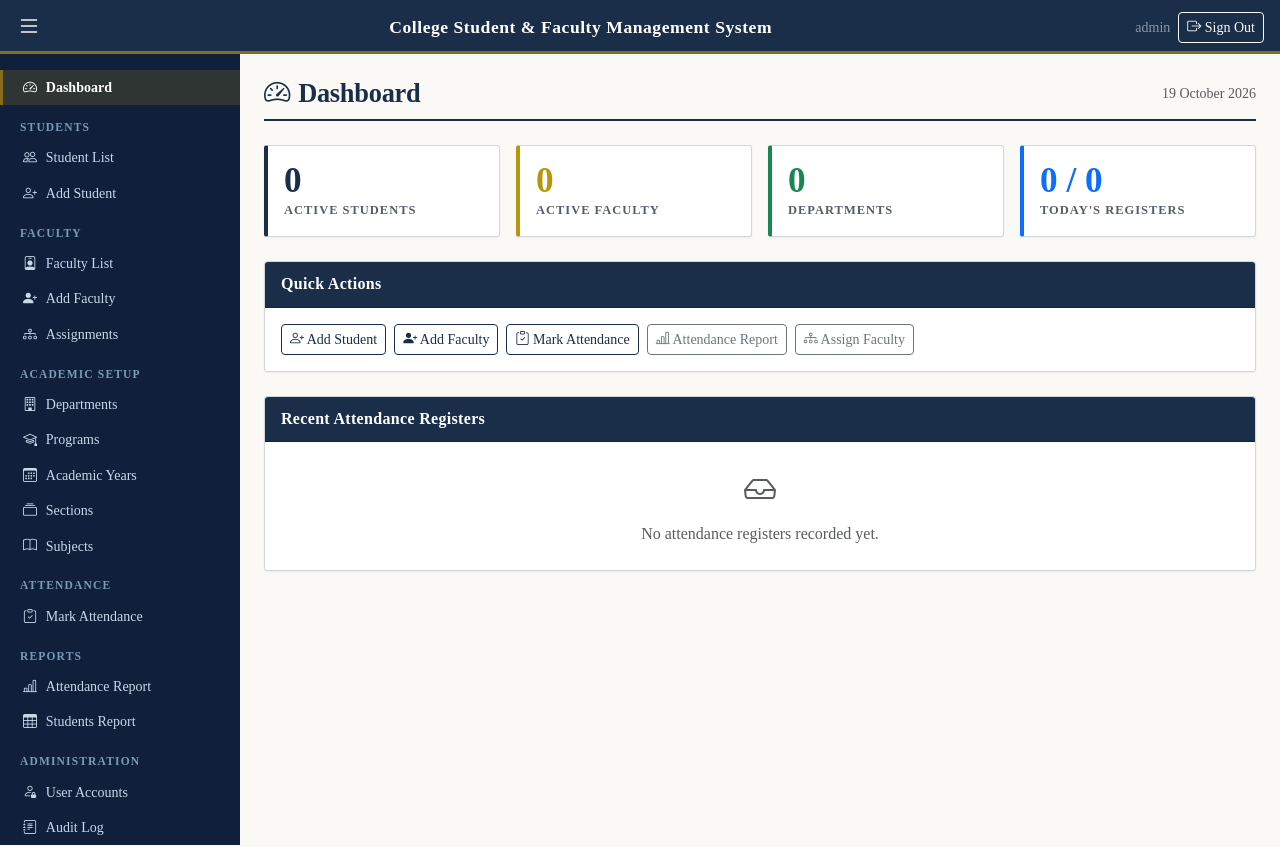
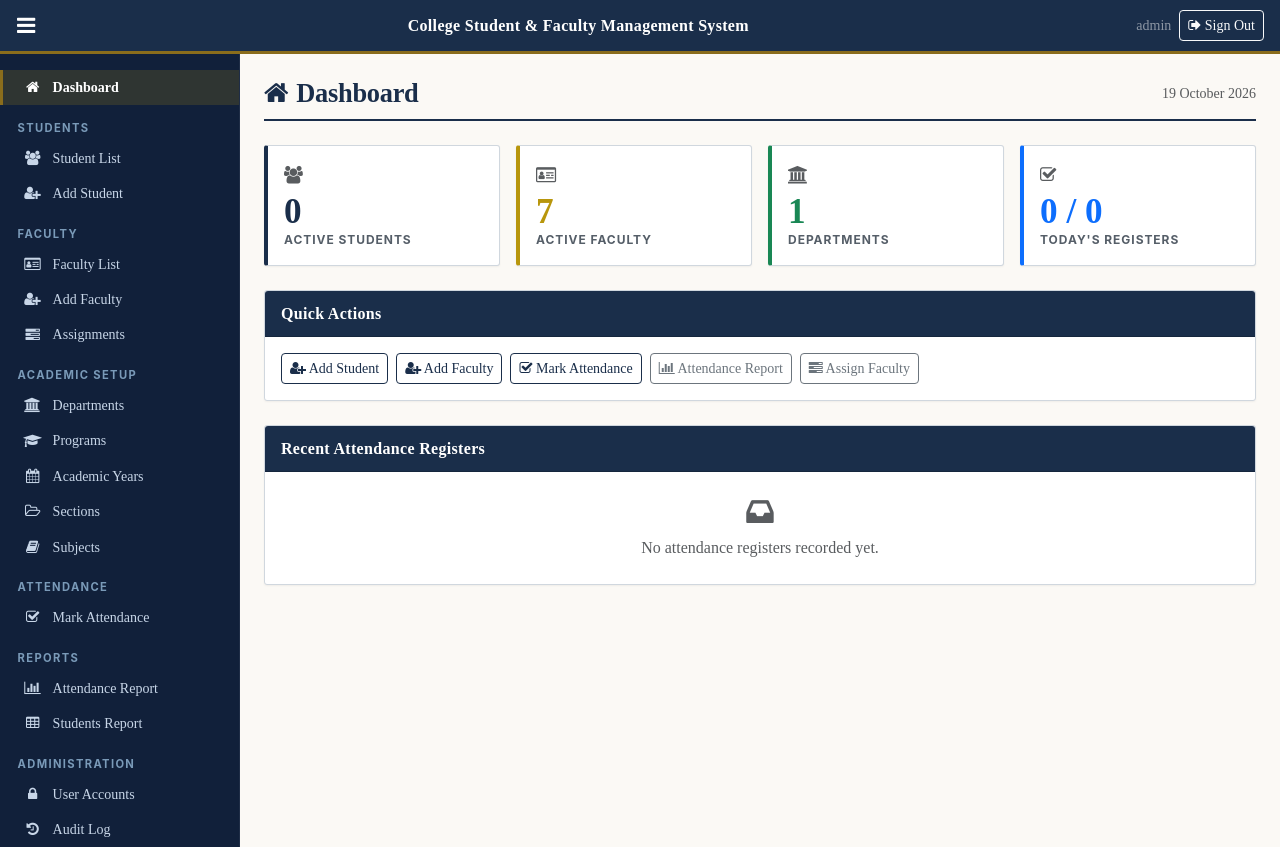
Before and after one commit to vishwajit-create/fg, a Flask app: page / in a window 1280 px wide. Run offline with Flask 3, Linux system fonts and the light colour scheme; a user stored in the database is signed in.

Commit message:
feat: seed real college data + human-crafted UI with FA4 icons

```diff
--- a/app/static/css/main.css
+++ b/app/static/css/main.css
@@ -45,9 +45,9 @@ body {
 }
 
 .navbar-top .navbar-brand {
-  font-family: var(--font-body);
-  font-size: 1.1rem;
-  letter-spacing: 0.03em;
+  font-family: var(--font-serif);
+  font-size: 1rem;
+  letter-spacing: 0.02em;
 }
 
 /* ---- Sidebar ---- */
@@ -63,18 +63,30 @@ body {
   flex-shrink: 0;
   transition: width 0.2s ease;
   overflow-x: hidden;
+  border-right: 1px solid rgba(255,255,255,0.06);
 }
 
 .sidebar-nav .nav-link {
   color: #c8d6e8;
-  padding: 0.45rem 1.25rem;
+  padding: 0.45rem 1.1rem;
   font-size: 0.875rem;
   display: flex;
   align-items: center;
-  gap: 0.55rem;
+  gap: 0;
   white-space: nowrap;
   border-left: 3px solid transparent;
   transition: background 0.15s, color 0.15s, border-color 0.15s;
+}
+
+/* Fixed-width icon column for perfect alignment */
+.sidebar-nav .nav-link .nav-icon,
+.sidebar-nav .nav-link .fa {
+  display: inline-block;
+  width: 1.5rem;
+  text-align: center;
+  margin-right: 0.5rem;
+  font-size: 0.9rem;
+  flex-shrink: 0;
 }
 
 .sidebar-nav .nav-link:hover {
@@ -92,11 +104,12 @@ body {
 
 .nav-section {
   color: #7a9ab8;
-  font-size: 0.72rem;
-  letter-spacing: 0.1em;
+  font-size: 0.7rem;
+  letter-spacing: 0.12em;
   text-transform: uppercase;
-  padding: 0.85rem 1.25rem 0.25rem;
+  padding: 0.9rem 1.1rem 0.25rem;
   font-weight: 700;
+  font-family: var(--font-sans);
 }
 
 /* ---- Collapsed sidebar ---- */
@@ -151,6 +164,11 @@ body {
   border-radius: var(--radius);
 }
 
+.stat-card .stat-icon {
+  font-size: 1.1rem;
+  color: var(--muted);
+}
+
 .stat-card .stat-value {
   font-size: 2.2rem;
   font-weight: bold;
@@ -161,27 +179,35 @@ body {
 
 
 .stat-card .stat-label {
-  font-size: 0.78rem;
+  font-size: 0.75rem;
   text-transform: uppercase;
   letter-spacing: 0.08em;
   color: var(--muted);
-  font-weight: 600;
+  font-weight: 700;
+  font-family: var(--font-sans);
 }
 
 /* ---- Tables ---- */
+.table {
+  border: 1px solid #bbb;
+}
+
 .table th {
-  font-size: 0.8rem;
+  font-size: 0.78rem;
   text-transform: uppercase;
   letter-spacing: 0.06em;
   color: var(--navy);
   border-bottom: 2px solid var(--navy);
+  border-top: 1px solid #bbb;
   vertical-align: middle;
   background: #f1ede4;
+  font-family: var(--font-sans);
 }
 
 .table td {
   vertical-align: middle;
   font-size: 0.9rem;
+  border-color: #d8d2c8;
 }
 
 .table-hover tbody tr:hover {
--- a/app/templates/base.html
+++ b/app/templates/base.html
@@ -7,8 +7,8 @@
 
   <!-- Bootstrap 5 -->
   <link rel="stylesheet" href="https://cdn.jsdelivr.net/npm/bootstrap@5.3.3/dist/css/bootstrap.min.css">
-  <!-- Bootstrap Icons -->
-  <link rel="stylesheet" href="https://cdn.jsdelivr.net/npm/bootstrap-icons@1.11.3/font/bootstrap-icons.min.css">
+  <!-- Font Awesome 4 (classic institutional icons) -->
+  <link rel="stylesheet" href="https://cdnjs.cloudflare.com/ajax/libs/font-awesome/4.7.0/css/font-awesome.min.css">
   <!-- Custom styles -->
   <link rel="stylesheet" href="{{ url_for('static', filename='css/main.css') }}">
   {% block extra_css %}{% endblock %}
@@ -19,13 +19,13 @@
 <!-- Top navigation bar -->
 <nav class="navbar navbar-dark navbar-top px-3 py-2 d-flex align-items-center justify-content-between">
   <button class="btn btn-link text-white p-0 sidebar-toggle" id="sidebarToggle" aria-label="Toggle navigation">
-    <i class="bi bi-list fs-4"></i>
+    <i class="fa fa-bars fa-lg"></i>
   </button>
   <span class="navbar-brand mb-0 fw-semibold">{{ institution_name }}</span>
   <div class="d-flex align-items-center gap-2">
     <span class="text-white-50 small d-none d-md-inline">{{ current_user.username }}</span>
     <a href="{{ url_for('auth.logout') }}" class="btn btn-sm btn-outline-light">
-      <i class="bi bi-box-arrow-right"></i> Sign Out
+      <i class="fa fa-sign-out"></i> Sign Out
     </a>
   </div>
 </nav>
@@ -38,7 +38,7 @@
       <li class="nav-item">
         <a class="nav-link {% if request.endpoint == 'main.dashboard' %}active{% endif %}"
            href="{{ url_for('main.dashboard') }}">
-          <i class="bi bi-speedometer2"></i> Dashboard
+          <i class="fa fa-home nav-icon"></i> Dashboard
         </a>
       </li>
 
@@ -47,13 +47,13 @@
       <li class="nav-item">
         <a class="nav-link {% if 'students' in request.endpoint %}active{% endif %}"
            href="{{ url_for('students.index') }}">
-          <i class="bi bi-people"></i> Student List
+          <i class="fa fa-users nav-icon"></i> Student List
         </a>
       </li>
       {% if current_user.is_admin() %}
       <li class="nav-item">
         <a class="nav-link" href="{{ url_for('students.add') }}">
-          <i class="bi bi-person-plus"></i> Add Student
+          <i class="fa fa-user-plus nav-icon"></i> Add Student
         </a>
       </li>
       {% endif %}
@@ -64,18 +64,18 @@
       <li class="nav-item">
         <a class="nav-link {% if request.endpoint and 'faculty.index' in request.endpoint %}active{% endif %}"
            href="{{ url_for('faculty.index') }}">
-          <i class="bi bi-person-badge"></i> Faculty List
+          <i class="fa fa-id-card-o nav-icon"></i> Faculty List
         </a>
       </li>
       {% if current_user.is_admin() %}
       <li class="nav-item">
         <a class="nav-link" href="{{ url_for('faculty.add') }}">
-          <i class="bi bi-person-plus-fill"></i> Add Faculty
+          <i class="fa fa-user-plus nav-icon"></i> Add Faculty
         </a>
       </li>
       <li class="nav-item">
         <a class="nav-link" href="{{ url_for('faculty.assignments') }}">
-          <i class="bi bi-diagram-3"></i> Assignments
+          <i class="fa fa-tasks nav-icon"></i> Assignments
         </a>
       </li>
       {% endif %}
@@ -85,27 +85,27 @@
       <li class="nav-section">Academic Setup</li>
       <li class="nav-item">
         <a class="nav-link" href="{{ url_for('academic.departments') }}">
-          <i class="bi bi-building"></i> Departments
+          <i class="fa fa-university nav-icon"></i> Departments
         </a>
       </li>
       <li class="nav-item">
         <a class="nav-link" href="{{ url_for('academic.programs') }}">
-          <i class="bi bi-mortarboard"></i> Programs
+          <i class="fa fa-graduation-cap nav-icon"></i> Programs
         </a>
       </li>
       <li class="nav-item">
         <a class="nav-link" href="{{ url_for('academic.academic_years') }}">
-          <i class="bi bi-calendar3"></i> Academic Years
+          <i class="fa fa-calendar nav-icon"></i> Academic Years
         </a>
       </li>
       <li class="nav-item">
         <a class="nav-link" href="{{ url_for('academic.sections') }}">
-          <i class="bi bi-collection"></i> Sections
+          <i class="fa fa-folder-open-o nav-icon"></i> Sections
         </a>
       </li>
       <li class="nav-item">
         <a class="nav-link" href="{{ url_for('academic.subjects') }}">
-          <i class="bi bi-book"></i> Subjects
+          <i class="fa fa-book nav-icon"></i> Subjects
         </a>
       </li>
       {% endif %}
@@ -114,20 +114,20 @@
       <li class="nav-item">
         <a class="nav-link {% if 'attendance' in (request.endpoint or '') %}active{% endif %}"
            href="{{ url_for('attendance.index') }}">
-          <i class="bi bi-clipboard-check"></i> Mark Attendance
+          <i class="fa fa-check-square-o nav-icon"></i> Mark Attendance
         </a>
       </li>
 
       <li class="nav-section">Reports</li>
       <li class="nav-item">
         <a class="nav-link" href="{{ url_for('reports.attendance_report') }}">
-          <i class="bi bi-bar-chart-line"></i> Attendance Report
+          <i class="fa fa-bar-chart nav-icon"></i> Attendance Report
         </a>
       </li>
       {% if current_user.is_admin() or current_user.is_dept_head() %}
       <li class="nav-item">
         <a class="nav-link" href="{{ url_for('reports.students_report') }}">
-          <i class="bi bi-table"></i> Students Report
+          <i class="fa fa-table nav-icon"></i> Students Report
         </a>
       </li>
       {% endif %}
@@ -136,12 +136,12 @@
       <li class="nav-section">Administration</li>
       <li class="nav-item">
         <a class="nav-link" href="{{ url_for('admin.users') }}">
-          <i class="bi bi-person-lock"></i> User Accounts
+          <i class="fa fa-lock nav-icon"></i> User Accounts
         </a>
       </li>
       <li class="nav-item">
         <a class="nav-link" href="{{ url_for('admin.audit_log') }}">
-          <i class="bi bi-journal-text"></i> Audit Log
+          <i class="fa fa-history nav-icon"></i> Audit Log
         </a>
       </li>
       {% endif %}
@@ -175,7 +175,7 @@
   <!-- Flash messages for login/logout -->
   {% with messages = get_flashed_messages(with_categories=true) %}
     {% if messages %}
-      <div class="w-100" style="max-width: 400px;">
+      <div class="w-100" style="max-width: 440px;">
         {% for category, message in messages %}
           <div class="alert alert-{{ category }} alert-dismissible fade show" role="alert">
             {{ message }}
@@ -191,6 +191,7 @@
 {% endif %}
 
 
+
 <script src="https://cdn.jsdelivr.net/npm/bootstrap@5.3.3/dist/js/bootstrap.bundle.min.js"></script>
 <script src="{{ url_for('static', filename='js/main.js') }}"></script>
 {% block extra_js %}{% endblock %}
--- a/app/templates/dashboard.html
+++ b/app/templates/dashboard.html
@@ -3,7 +3,7 @@
 
 {% block content %}
 <div class="page-header d-flex align-items-center justify-content-between">
-  <h1><i class="bi bi-speedometer2 me-2"></i>Dashboard</h1>
+  <h1><i class="fa fa-home me-2"></i>Dashboard</h1>
   <span class="text-muted small">{{ now.strftime('%d %B %Y') if now else '' }}</span>
 </div>
 
@@ -11,24 +11,28 @@
 <div class="row g-3 mb-4">
   <div class="col-6 col-md-3">
     <div class="card stat-card p-3">
+      <div class="stat-icon text-muted mb-1"><i class="fa fa-users"></i></div>
       <div class="stat-value">{{ active_students }}</div>
       <div class="stat-label">Active Students</div>
     </div>
   </div>
   <div class="col-6 col-md-3">
     <div class="card stat-card p-3" style="border-left-color:#b8960c;">
+      <div class="stat-icon text-muted mb-1"><i class="fa fa-id-card-o"></i></div>
       <div class="stat-value" style="color:#b8960c;">{{ active_faculty }}</div>
       <div class="stat-label">Active Faculty</div>
     </div>
   </div>
   <div class="col-6 col-md-3">
     <div class="card stat-card p-3" style="border-left-color:#198754;">
+      <div class="stat-icon text-muted mb-1"><i class="fa fa-university"></i></div>
       <div class="stat-value" style="color:#198754;">{{ departments }}</div>
       <div class="stat-label">Departments</div>
     </div>
   </div>
   <div class="col-6 col-md-3">
     <div class="card stat-card p-3" style="border-left-color:#0d6efd;">
+      <div class="stat-icon text-muted mb-1"><i class="fa fa-check-square-o"></i></div>
       <div class="stat-value" style="color:#0d6efd;">{{ submitted_today }} / {{ todays_sessions }}</div>
       <div class="stat-label">Today&#39;s Registers</div>
     </div>
@@ -43,19 +47,19 @@
       <div class="card-header">Quick Actions</div>
       <div class="card-body d-flex flex-wrap gap-2 py-3">
         <a href="{{ url_for('students.add') }}" class="btn btn-outline-primary btn-sm">
-          <i class="bi bi-person-plus"></i> Add Student
+          <i class="fa fa-user-plus"></i> Add Student
         </a>
         <a href="{{ url_for('faculty.add') }}" class="btn btn-outline-primary btn-sm">
-          <i class="bi bi-person-plus-fill"></i> Add Faculty
+          <i class="fa fa-user-plus"></i> Add Faculty
         </a>
         <a href="{{ url_for('attendance.index') }}" class="btn btn-outline-primary btn-sm">
-          <i class="bi bi-clipboard-check"></i> Mark Attendance
+          <i class="fa fa-check-square-o"></i> Mark Attendance
         </a>
         <a href="{{ url_for('reports.attendance_report') }}" class="btn btn-outline-secondary btn-sm">
-          <i class="bi bi-bar-chart-line"></i> Attendance Report
+          <i class="fa fa-bar-chart"></i> Attendance Report
         </a>
         <a href="{{ url_for('faculty.add_assignment') }}" class="btn btn-outline-secondary btn-sm">
-          <i class="bi bi-diagram-3"></i> Assign Faculty
+          <i class="fa fa-tasks"></i> Assign Faculty
         </a>
       </div>
     </div>
@@ -100,7 +104,7 @@
     </div>
     {% else %}
     <div class="p-4 text-center text-muted">
-      <i class="bi bi-inbox fs-2 d-block mb-2"></i>
+      <i class="fa fa-inbox fa-2x d-block mb-2"></i>
       No attendance registers recorded yet.
     </div>
     {% endif %}
```
Also changed, not shown: other parts of app/static/css/main.css (+18 -5 lines), app/__init__.py (+162 -5 lines), app/templates/auth/login.html (+8 -7 lines), tests/test_csfms.py (+1 -1 lines).
